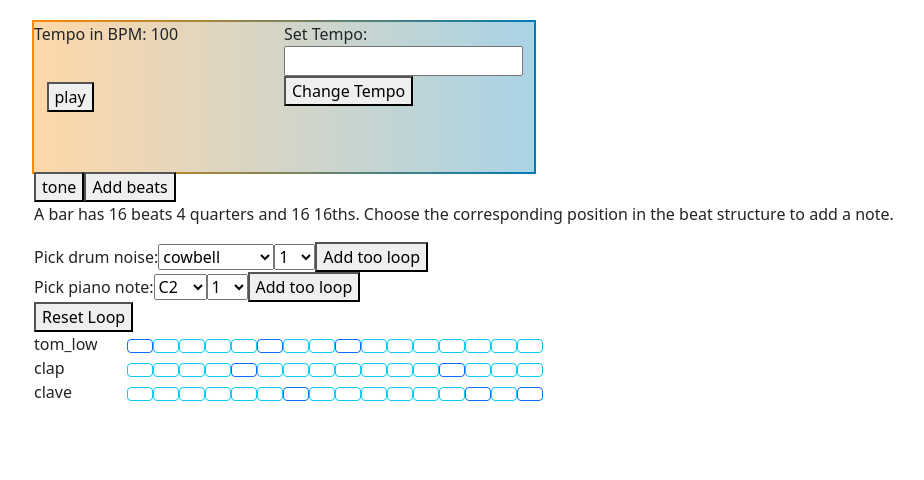
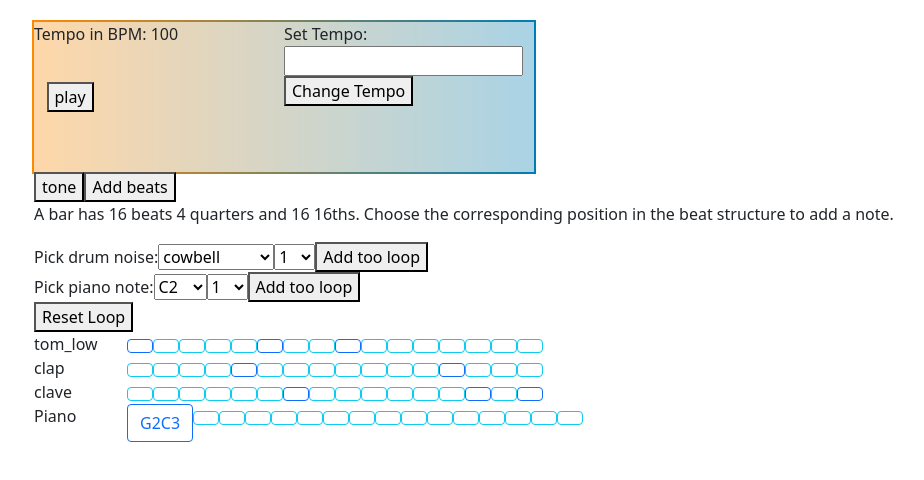
Before and after one commit to professional-pigeon/react-music-app, a React (Create React App) app: page / in a window 1280 px wide. Shown: the top 480 px of the page, without its empty margins (48-972 px from the left). Built offline with nearby package versions, Linux system fonts and the light colour scheme; no server answers.

Commit message:
add piano visual, display all notes on beat

```diff
--- a/src/components/NoteVisual.js
+++ b/src/components/NoteVisual.js
@@ -20,6 +20,7 @@ function NoteVisual(props) {
   function createRows(instruments, arrayOfNotes) {
     let rowArray = []
     instruments.forEach(function(instrument) {
+      if (instrument.length > 3) {
       let colArray = []
       for (let i = 0; i < arrayOfNotes.length; i++) {
         let checkArray = arrayOfNotes[i]
@@ -34,13 +35,39 @@ function NoteVisual(props) {
         <Col xs={1} className="LeftMostCol">{instrument}</Col>
         {colArray}
       </Row>)
-    })
+    }
+  })
     return rowArray
   }
 
+  function pianoNote(arrayOfNotes) {
+    let pianoNoteOnBeat = [];
+    let largeArray = []
+    for (let i = 0; i < arrayOfNotes.length; i++) {
+      arrayOfNotes[i].forEach(function(note) {
+        if (note.length < 4 && note !== 'b') {
+          pianoNoteOnBeat.push(note)
+        }
+      })
+      if (pianoNoteOnBeat[0] !== undefined) {
+        largeArray.push(<Col sm="auto"><Button variant="outline-primary" className="selected">{pianoNoteOnBeat}</Button></Col>)
+      } else {
+        largeArray.push(<Col sm="auto"><Button variant="outline-info" className="selected">{pianoNoteOnBeat}</Button></Col>)
+      }
+      pianoNoteOnBeat = []
+      console.log(i)
+      console.log(largeArray)
+    }
+    return largeArray
+  }
+  console.log(pianoNote(props.playInstrument))
 return (
   <div>
-    <p>{createInstrumentList(props.playInstrument)}</p>
+    {createInstrumentList(props.playInstrument)}
+    <Row className="gutter" xs="auto">
+        <Col xs={1} className="LeftMostCol">Piano</Col>
+        {pianoNote(props.playInstrument)}
+    </Row>
   </div>
 )
 }
--- a/src/components/SetPlayInterval.js
+++ b/src/components/SetPlayInterval.js
@@ -17,7 +17,10 @@ function SetPlayInterval(arrayOfSounds, tempo, soundObject) {
 
     let playSoundAtInterval = (arr) => {
       let n = getN() - 1
-      arr[n].forEach((sound => soundObject.play(sound)))
+      arr[n].forEach(function(sound) {
+        if (sound !== undefined)
+         soundObject.play(sound)
+        })
       if (n > arr.length -2 )  {
         n = resetN()
       }
--- a/src/components/SoundControl.js
+++ b/src/components/SoundControl.js
@@ -20,7 +20,7 @@ class SoundControl extends React.Component {
     this.state = {
       tempo: 100,
       intervalID: 0,
-      instrument: [['tom_low'],['b'],['b'],['b'],['clap'],['tom_low'],['clave'],['b'],['tom_low'],['b'],['b'],['b'],['clap'],['clave'],['b'],['clave']],
+      instrument: [['tom_low', 'G2', 'C3'],['b'],['b'],['b'],['clap'],['tom_low'],['clave'],['b'],['tom_low'],['b'],['b'],['b'],['clap'],['clave'],['b'],['clave']],
       // piano: [['G2'],['B3'],['C3'],['D3'],['G3'],['b'],['b'], ['b'], ['b'],['b'],['b'],['b'],['b'],['b'],['b'],['b']]
     }
     this.handleChange = this.handleChange.bind(this);
```
